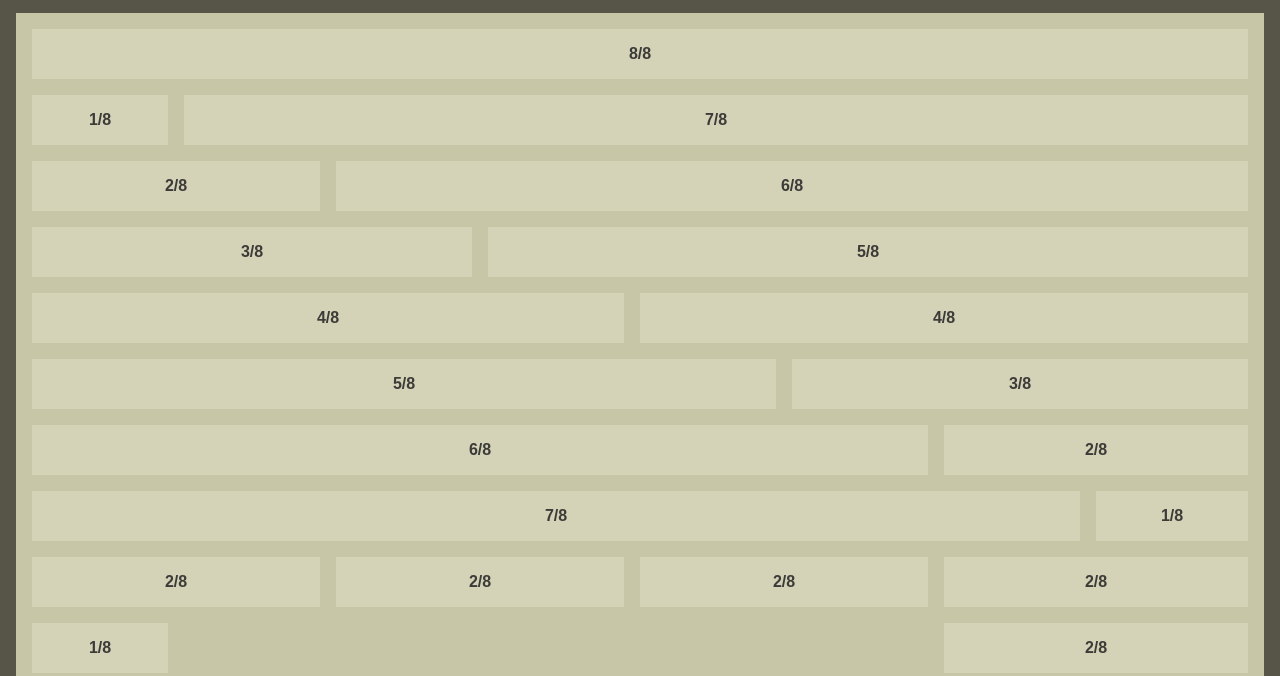
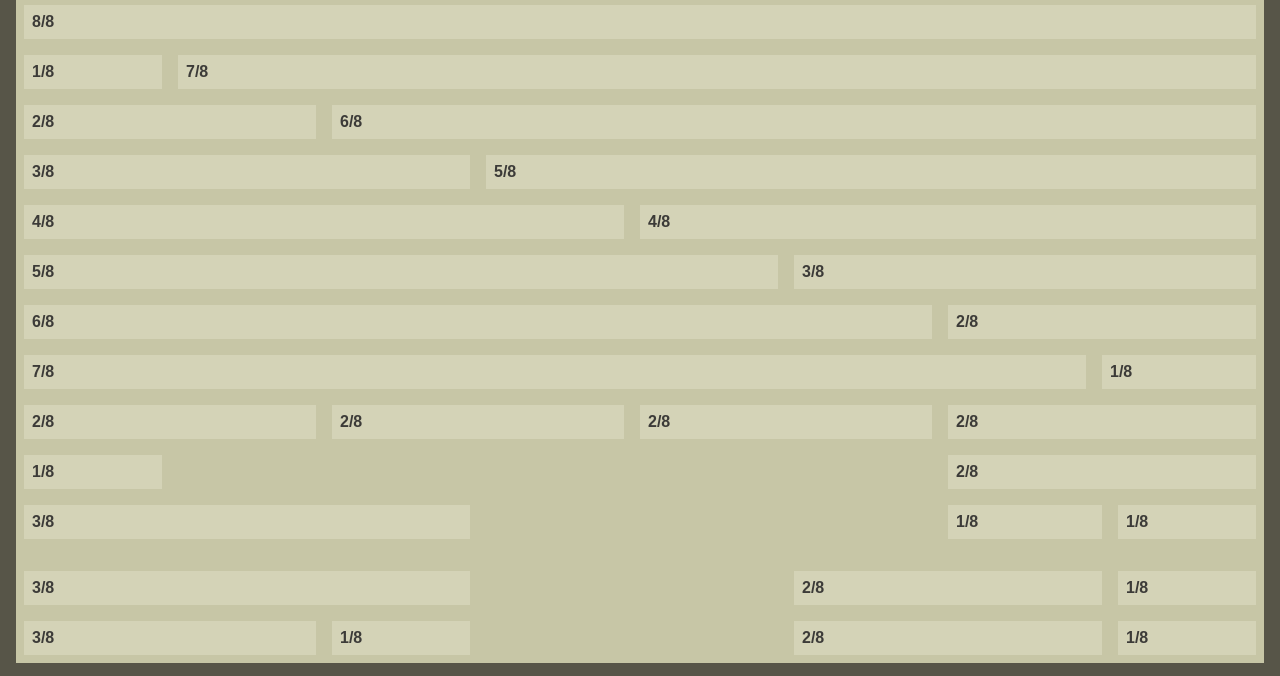
Before and after one commit to Derjyn/Bones, a plain HTML site: page src/demo/demo.html in a window 1280 px wide. Shown: the part 243-919 px from the top of the page. Drawn offline with Linux system fonts and the light colour scheme; files that its build step writes are made by us from their sources; files whose address does not match are found by name.

Commit message:
HOPEFULLY FIXED COMMIT CHAOS
I'm not the crazy one.

```diff
--- a/src/bones.css
+++ b/src/bones.css
@@ -43,15 +43,9 @@
 /*** SPINE MODS ***/
 .spine.center { justify-content: center; }
 .spine.centerAll{ align-items: center; justify-content: center; }
-.spine.spaced, .spine.spaced .rib { padding: 16px; }
 .spine.stretch { align-items: stretch; }
 
 /*** THE RIBS ***/
-}
-.rib {
-  float: left;
-  clear: right;
-}
 .rib.one    { width: 12.5%; }
 .rib.two    { width: 25%;   }
 .rib.three  { width: 37.5%; }
@@ -62,10 +56,10 @@
 .rib.full   { width: 100%;  }
 
 /*** MARGIN MODS ***/
-.l-margin { margin-left: 16px;  }
-.r-margin { margin-right: 16px; }
-.t-margin { margin-top: 16px;   }
-.b-margin { margin-bottom: 16px;}
+.spine.t-margin, .rib.t-margin { margin-top: 16px;    }
+.spine.r-margin, .rib.r-margin { margin-right: 16px;  }
+.spine.b-margin, .rib.b-margin { margin-bottom: 16px; }
+.spine.l-margin, .rib.l-margin { margin-left: 16px;   }
 
 /*** RIB MARGIN MOD OFFSETS ***/
 .rib.one.r-margin, .rib.one.l-margin      { width: calc(12.5% - 16px); }
@@ -77,15 +71,17 @@
 .rib.seven.r-margin, .rib.seven.l-margin  { width: calc(87.5% - 16px); }
 
 /*** PUSH MODS ***/
-.push-one   { margin-left: 12.5%; }
-.push-two   { margin-left: 25%;   }
-.push-three { margin-left: 37.5%; }
-.push-four  { margin-left: 50%;   }
-.push-five  { margin-left: 62.5%; }
-.push-six   { margin-left: 75%;   }
-.push-seven { margin-left: 87.5%; }
+.rib.push-one   { margin-left: 12.5%; }
+.rib.push-two   { margin-left: 25%;   }
+.rib.push-three { margin-left: 37.5%; }
+.rib.push-four  { margin-left: 50%;   }
+.rib.push-five  { margin-left: 62.5%; }
+.rib.push-six   { margin-left: 75%;   }
+.rib.push-seven { margin-left: 87.5%; }
 
 /*** OTHER MODS ***/
+.spine.spaced,.spine.spacedRibs, .spine.spacedRibs .rib { padding: 8px; }
+.rib.grower { flex: 1 0 0; }
 .rib.spaced { padding: 16px; }
 
 /*************************************************************************************************/
@@ -102,8 +98,6 @@
   padding: 0 !important;
   width: 100%;
 }
-
-.grower { flex: 1 0 0; }
 
 .f-left { float: left; }
 .f-right{ float: right; }
--- a/src/demo/demo.html
+++ b/src/demo/demo.html
@@ -12,8 +12,8 @@
     <meta name="viewport" content="width=device-width, initial-scale=1">
 
     <!-- build:css bones_demo.css -->
-    <link rel="stylesheet" href="bones.css">
-    <link rel="stylesheet" href="custom.css">
+    <link rel="stylesheet" href="../bones.css">
+    <link rel="stylesheet" href="../custom.css">
     <!-- /build -->
 
     <!--[if lt IE 9]>
@@ -24,54 +24,77 @@
 
   <!-- BODY -->
   <body class="spaced">
-    <header class="spine spaced b-margin tendon">
+
+    <header class="spine spacedRibs b-margin tendon">
       <h1 class="rib grower">Bones Visual Demo</h1>
       <div class="rib r-margin" id="logo"></div>
     </header>
 
-    <div id="demo" class="spine spaced b-margin tendon">
-      <div class="rib full b-margin muscle"><h4>8/8</h4></div>
+    <div class="spine spacedRibs tendon">
+      <div class="rib full muscle"><h4>8/8</h4></div>
+    </div>
 
+    <div class="spine spacedRibs tendon">
       <div class="rib one r-margin muscle"><h4>1/8</h4></div>
-      <div class="rib seven b-margin muscle"><h4>7/8</h4></div>
+      <div class="rib seven muscle"><h4>7/8</h4></div>
+    </div>
 
+    <div class="spine spacedRibs tendon">
       <div class="rib two r-margin muscle"><h4>2/8</h4></div>
-      <div class="rib six b-margin muscle"><h4>6/8</h4></div>
+      <div class="rib six muscle"><h4>6/8</h4></div>
+    </div>
 
+    <div class="spine spacedRibs tendon">
       <div class="rib three r-margin muscle"><h4>3/8</h4></div>
-      <div class="rib five b-margin muscle"><h4>5/8</h4></div>
+      <div class="rib five muscle"><h4>5/8</h4></div>
+    </div>
 
+    <div class="spine spacedRibs tendon">
       <div class="rib four r-margin muscle"><h4>4/8</h4></div>
-      <div class="rib four b-margin muscle"><h4>4/8</h4></div>
+      <div class="rib four muscle"><h4>4/8</h4></div>
+    </div>
 
+    <div class="spine spacedRibs tendon">
       <div class="rib five r-margin muscle"><h4>5/8</h4></div>
-      <div class="rib three b-margin muscle"><h4>3/8</h4></div>
+      <div class="rib three muscle"><h4>3/8</h4></div>
+    </div>
 
+    <div class="spine spacedRibs tendon">
       <div class="rib six r-margin muscle"><h4>6/8</h4></div>
-      <div class="rib two b-margin muscle"><h4>2/8</h4></div>
+      <div class="rib two muscle"><h4>2/8</h4></div>
+    </div>
 
+    <div class="spine spacedRibs tendon">
       <div class="rib seven r-margin muscle"><h4>7/8</h4></div>
-      <div class="rib one b-margin muscle"><h4>1/8</h4></div>
+      <div class="rib one muscle"><h4>1/8</h4></div>
+    </div>
 
+    <div class="spine spacedRibs tendon">
       <div class="rib two r-margin muscle"><h4>2/8</h4></div>
       <div class="rib two r-margin muscle"><h4>2/8</h4></div>
       <div class="rib two r-margin muscle"><h4>2/8</h4></div>
-      <div class="rib two b-margin muscle"><h4>2/8</h4></div>
+      <div class="rib two muscle"><h4>2/8</h4></div>
+    </div>
 
-      <div class="rib one r-margin b-margin muscle"><h4>1/8</h4></div>
+    <div class="spine spacedRibs tendon">
+      <div class="rib one r-margin muscle"><h4>1/8</h4></div>
       <div class="rib grower"></div>
-      <div class="rib two b-margin muscle"><h4>2/8</h4></div>
+      <div class="rib two muscle"><h4>2/8</h4></div>
+    </div>
 
-      <div class="rib filler"></div>
-
+    <div class="spine spacedRibs tendon">
       <div class="rib three r-margin muscle"><h4>3/8</h4></div>
       <div class="rib one push-three muscle"><h4>1/8</h4></div>
       <div class="rib one l-margin b-margin muscle"><h4>1/8</h4></div>
+    </div>
 
+    <div class="spine spacedRibs tendon">
       <div class="rib three r-margin muscle"><h4>3/8</h4></div>
       <div class="rib two push-two muscle"><h4>2/8</h4></div>
-      <div class="rib one l-margin b-margin muscle"><h4>1/8</h4></div>
+      <div class="rib one l-margin muscle"><h4>1/8</h4></div>
+    </div>
 
+    <div class="spine spacedRibs b-margin tendon">
       <div class="rib two r-margin muscle"><h4>3/8</h4></div>
       <div class="rib one r-margin muscle"><h4>1/8</h4></div>
       <div class="rib two push-two muscle"><h4>2/8</h4></div>
```
Also changed, not shown: src/demo/layout.html (+7 -7 lines), src/index.html (+41 -33 lines), dist/bones.css, dist/bones.min.css, dist/demo/bones_demo.css, dist/demo/demo.html, dist/demo/layout.html, dist/index.html.
